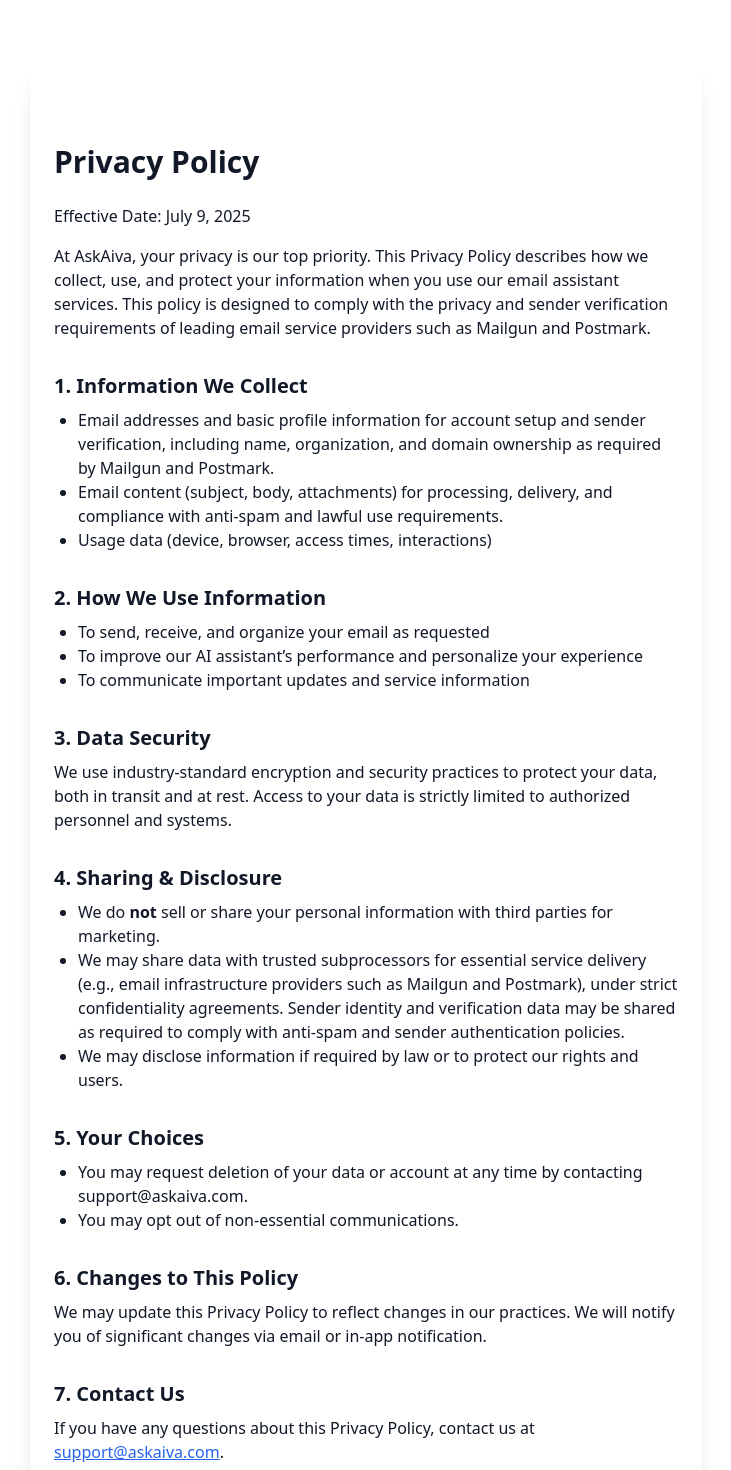
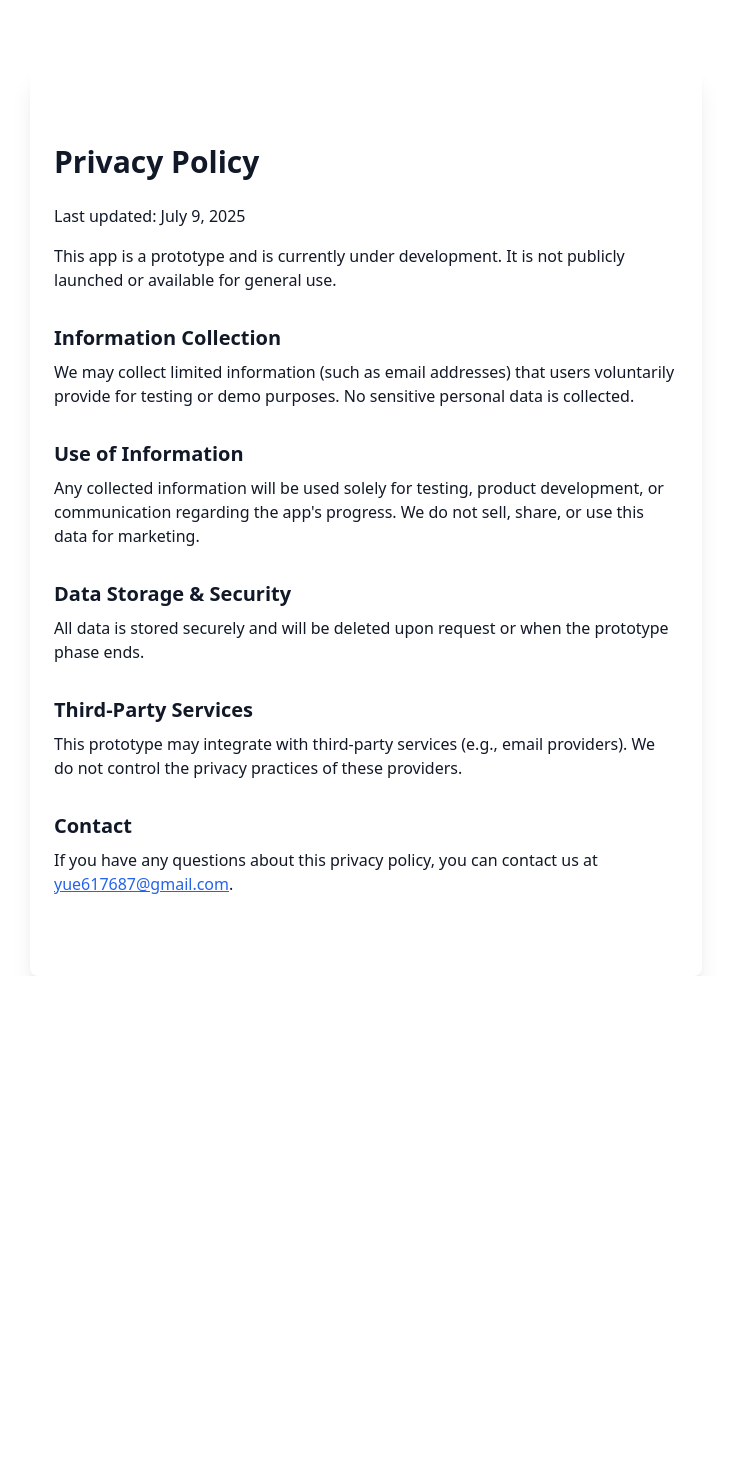
Before and after one commit to ramenthecorgi/aiva-frontend, a React (Create React App) app: page /privacy-policy in a window 1280 px wide. Shown: the top 1470 px of the page, without its empty margins (274-1005 px from the left). After the commit the page ends 976 px from the top, so only its background shows below. Built offline with nearby package versions, Linux system fonts and the light colour scheme.

Commit message:
latest tos and privacy policy needed by mailgun

```diff
--- a/src/pages/PrivacyPolicy.js
+++ b/src/pages/PrivacyPolicy.js
@@ -3,37 +3,23 @@ import React from "react";
 const PrivacyPolicy = () => (
   <main className="max-w-2xl mx-auto py-20 px-6 text-gray-900 bg-white rounded-lg shadow-xl mt-16">
     <h1 className="text-3xl font-bold mb-6">Privacy Policy</h1>
-    <p className="mb-4">Effective Date: July 9, 2025</p>
-    <p className="mb-4">At AskAiva, your privacy is our top priority. This Privacy Policy describes how we collect, use, and protect your information when you use our email assistant services. This policy is designed to comply with the privacy and sender verification requirements of leading email service providers such as Mailgun and Postmark.</p>
-    <h2 className="text-xl font-semibold mt-8 mb-2">1. Information We Collect</h2>
-    <ul className="list-disc ml-6 mb-4">
-      <li>Email addresses and basic profile information for account setup and sender verification, including name, organization, and domain ownership as required by Mailgun and Postmark.</li>
-      <li>Email content (subject, body, attachments) for processing, delivery, and compliance with anti-spam and lawful use requirements.</li>
-      <li>Usage data (device, browser, access times, interactions)</li>
-    </ul>
-    <h2 className="text-xl font-semibold mt-8 mb-2">2. How We Use Information</h2>
-    <ul className="list-disc ml-6 mb-4">
-      <li>To send, receive, and organize your email as requested</li>
-      <li>To improve our AI assistant’s performance and personalize your experience</li>
-      <li>To communicate important updates and service information</li>
-    </ul>
-    <h2 className="text-xl font-semibold mt-8 mb-2">3. Data Security</h2>
-    <p className="mb-4">We use industry-standard encryption and security practices to protect your data, both in transit and at rest. Access to your data is strictly limited to authorized personnel and systems.</p>
-    <h2 className="text-xl font-semibold mt-8 mb-2">4. Sharing & Disclosure</h2>
-    <ul className="list-disc ml-6 mb-4">
-      <li>We do <span className="font-bold">not</span> sell or share your personal information with third parties for marketing.</li>
-      <li>We may share data with trusted subprocessors for essential service delivery (e.g., email infrastructure providers such as Mailgun and Postmark), under strict confidentiality agreements. Sender identity and verification data may be shared as required to comply with anti-spam and sender authentication policies.</li>
-      <li>We may disclose information if required by law or to protect our rights and users.</li>
-    </ul>
-    <h2 className="text-xl font-semibold mt-8 mb-2">5. Your Choices</h2>
-    <ul className="list-disc ml-6 mb-4">
-      <li>You may request deletion of your data or account at any time by contacting support@askaiva.com.</li>
-      <li>You may opt out of non-essential communications.</li>
-    </ul>
-    <h2 className="text-xl font-semibold mt-8 mb-2">6. Changes to This Policy</h2>
-    <p className="mb-4">We may update this Privacy Policy to reflect changes in our practices. We will notify you of significant changes via email or in-app notification.</p>
-    <h2 className="text-xl font-semibold mt-8 mb-2">7. Contact Us</h2>
-    <p>If you have any questions about this Privacy Policy, contact us at <a href="mailto:support@askaiva.com" className="text-blue-600 underline">support@askaiva.com</a>.</p>
+    <p className="mb-4">Last updated: July 9, 2025</p>
+    <p className="mb-4">This app is a prototype and is currently under development. It is not publicly launched or available for general use.</p>
+
+    <h2 className="text-xl font-semibold mt-8 mb-2">Information Collection</h2>
+    <p className="mb-4">We may collect limited information (such as email addresses) that users voluntarily provide for testing or demo purposes. No sensitive personal data is collected.</p>
+
+    <h2 className="text-xl font-semibold mt-8 mb-2">Use of Information</h2>
+    <p className="mb-4">Any collected information will be used solely for testing, product development, or communication regarding the app's progress. We do not sell, share, or use this data for marketing.</p>
+
+    <h2 className="text-xl font-semibold mt-8 mb-2">Data Storage & Security</h2>
+    <p className="mb-4">All data is stored securely and will be deleted upon request or when the prototype phase ends.</p>
+
+    <h2 className="text-xl font-semibold mt-8 mb-2">Third-Party Services</h2>
+    <p className="mb-4">This prototype may integrate with third-party services (e.g., email providers). We do not control the privacy practices of these providers.</p>
+
+    <h2 className="text-xl font-semibold mt-8 mb-2">Contact</h2>
+    <p>If you have any questions about this privacy policy, you can contact us at <a href="mailto:yue617687@gmail.com" className="text-blue-600 underline">yue617687@gmail.com</a>.</p>
   </main>
 );
 
--- a/src/pages/TermsOfService.js
+++ b/src/pages/TermsOfService.js
@@ -3,28 +3,29 @@ import React from "react";
 const TermsOfService = () => (
   <main className="max-w-2xl mx-auto py-20 px-6 text-gray-900 bg-white rounded-lg shadow-xl mt-16">
     <h1 className="text-3xl font-bold mb-6">Terms of Service</h1>
-    <p className="mb-4">Effective Date: July 9, 2025</p>
-    <p className="mb-4">Welcome to AskAiva! These Terms of Service ("Terms") govern your use of our email assistant services. By using AskAiva, you agree to these Terms.</p>
-    <h2 className="text-xl font-semibold mt-8 mb-2">1. Use of Service</h2>
-    <ul className="list-disc ml-6 mb-4">
-      <li>You must be at least 18 years old and provide accurate registration information, including valid sender identity and domain ownership details as required by email service providers such as Mailgun and Postmark.</li>
-      <li>You are responsible for maintaining the confidentiality of your account credentials.</li>
-      <li>You agree not to misuse the service (e.g., sending spam, violating laws, or interfering with other users). You must comply with all anti-spam, sender verification, and lawful use requirements of Mailgun, Postmark, and other email infrastructure providers.</li>
-    </ul>
-    <h2 className="text-xl font-semibold mt-8 mb-2">2. Email Content & Delivery</h2>
-    <ul className="list-disc ml-6 mb-4">
-      <li>Our service processes, sends, and receives email on your behalf as instructed by you. This includes verifying your sender identity, domain, and compliance with provider requirements (e.g., Mailgun, Postmark).</li>
-      <li>You retain ownership of your email content. We claim no rights except those required to provide the service and to comply with anti-spam and lawful use requirements.</li>
-      <li>You grant us permission to process your email and sender information for the purpose of delivering, organizing, improving the service, and cooperating with Mailgun, Postmark, and other providers for compliance and verification.</li>
-    </ul>
-    <h2 className="text-xl font-semibold mt-8 mb-2">3. Service Availability</h2>
-    <p className="mb-4">We strive for 99.9% uptime but do not guarantee uninterrupted service. We may suspend or terminate your access for violations or maintenance.</p>
-    <h2 className="text-xl font-semibold mt-8 mb-2">4. Limitation of Liability</h2>
-    <p className="mb-4">AskAiva is provided "as is" without warranties. We are not liable for damages arising from use, loss of data, or service interruptions.</p>
-    <h2 className="text-xl font-semibold mt-8 mb-2">5. Changes to Terms</h2>
-    <p className="mb-4">We may update these Terms from time to time. Continued use of the service constitutes acceptance of the revised Terms.</p>
-    <h2 className="text-xl font-semibold mt-8 mb-2">6. Contact</h2>
-    <p>If you have questions about these Terms, contact us at <a href="mailto:support@askaiva.com" className="text-blue-600 underline">support@askaiva.com</a>.</p>
+    <p className="mb-4">Last updated: July 9, 2025</p>
+    <p className="mb-4">This app is a prototype and is currently under development. By accessing or using this app, you acknowledge and agree to the following:</p>
+
+    <h2 className="text-xl font-semibold mt-8 mb-2">1. No Guarantees</h2>
+    <p className="mb-4">This app is provided “as is” for demonstration and testing purposes only. We make no warranties about its reliability, performance, or availability.</p>
+
+    <h2 className="text-xl font-semibold mt-8 mb-2">2. Limited Use</h2>
+    <p className="mb-4">You may use the app solely to evaluate its features during this prototype phase. Do not use it to store or process sensitive or production data.</p>
+
+    <h2 className="text-xl font-semibold mt-8 mb-2">3. Data Handling</h2>
+    <p className="mb-4">Any data submitted during this demo phase may be used to improve the product. We will not share or sell your data.</p>
+
+    <h2 className="text-xl font-semibold mt-8 mb-2">4. Intellectual Property</h2>
+    <p className="mb-4">All rights to the content, features, and code of this app are reserved by the developer. Do not copy, redistribute, or reverse-engineer any part of the app.</p>
+
+    <h2 className="text-xl font-semibold mt-8 mb-2">5. Termination</h2>
+    <p className="mb-4">We may modify, suspend, or discontinue the app at any time, without notice or liability.</p>
+
+    <h2 className="text-xl font-semibold mt-8 mb-2">6. Feedback</h2>
+    <p className="mb-4">By submitting feedback or suggestions, you grant us the right to use it to improve the product with no obligation to compensate you.</p>
+
+    <h2 className="text-xl font-semibold mt-8 mb-2">7. Contact</h2>
+    <p>For questions or concerns, contact us at <a href="mailto:yue617687@gmail.com" className="text-blue-600 underline">yue617687@gmail.com</a>.</p>
   </main>
 );
 
```
